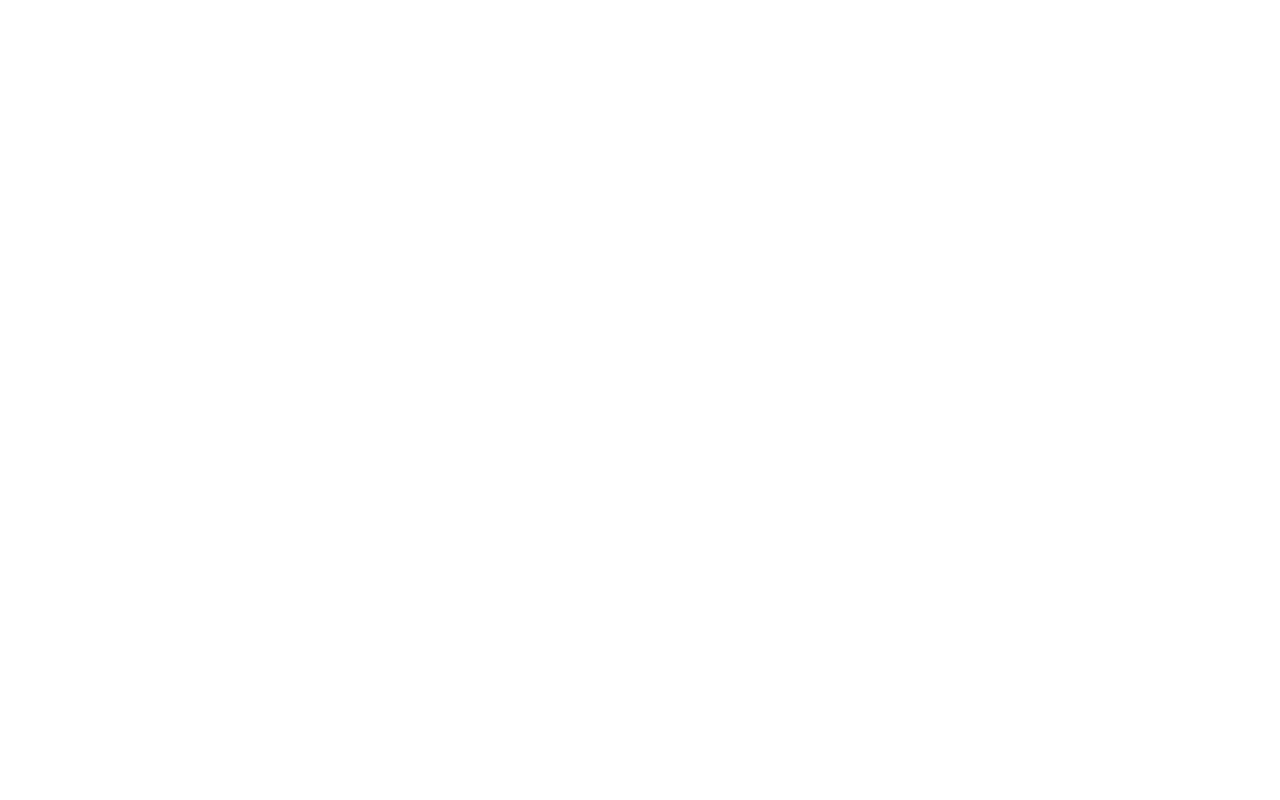
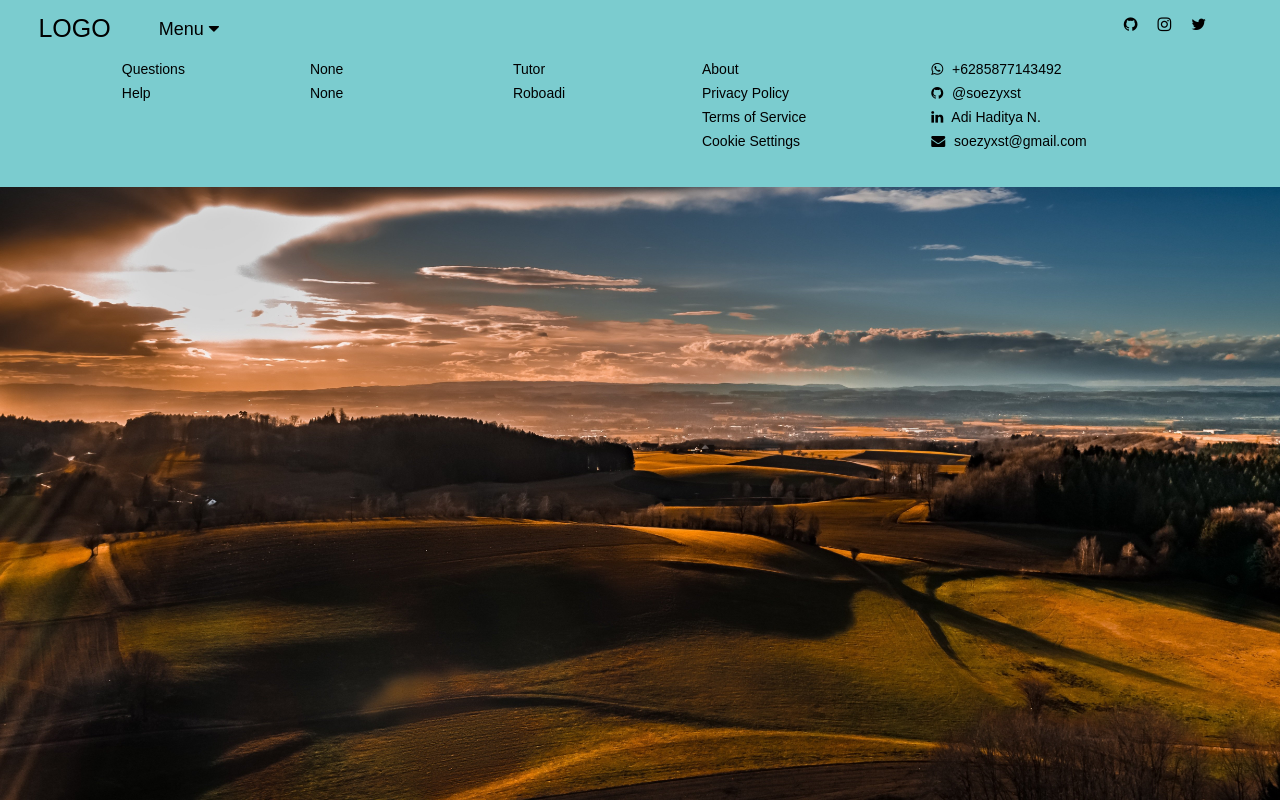
Before and after one commit to soezyxst/first_web, a plain HTML site: page about.html in a window 1280 px wide. Drawn offline with Linux system fonts and the light colour scheme.

Commit message:
Add files via upload

```diff
--- a/about.html
+++ b/about.html
@@ -0,0 +1,72 @@
+<!DOCTYPE html>
+<html lang="en">
+
+<head>
+    <meta charset="UTF-8">
+    <meta http-equiv="X-UA-Compatible" content="IE=edge">
+    <meta name="viewport" content="width=device-width, initial-scale=1.0">
+    <title>First Web</title>
+    <link rel="stylesheet" href="style.css" />
+    <link rel="stylesheet" href="https://cdnjs.cloudflare.com/ajax/libs/font-awesome/4.7.0/css/font-awesome.css" />
+</head>
+
+<body>
+    <nav class="topnav">
+        <a href="#" id="logo">LOGO</a>
+        <div class="dropdown">
+            <button class="dropbut">Menu <i class="fa fa-caret-down"></i></button>
+            <div class="dropcont">
+                <a href="index.html">Home</a>
+                <a href="about.html">About</a>
+                <a href="contact.html">Contact</a>
+            </div>
+        </div>
+        <div class="ic">
+            <a href="https://github.com/soezyxst"><i class="fa fa-github"></i></a>
+            <a href="https://www.instagram.com/adihnursyam"><i class="fa fa-instagram"></i></a>
+            <a href="https://twitter.com/soezyxsttt?t=2wUAXlYJk2KD0uGv4Ogusg&s=09"><i class="fa fa-twitter"></i></a>
+        </div>
+    </nav>
+    <div>
+
+    </div>
+    <nav class="botnav">
+        <div class="maindiv">
+            <div id="logo2"><a href="index.html">
+                    <h2>LOGO</h2>
+                </a></div>
+            <div>
+                <p>Adi</p>
+                <a href="">Questions</a>
+                <a href="">Help</a>
+            </div>
+        </div>
+        <div class="maindiv">
+            <p>Products</p>
+            <a href="">None</a>
+            <a href="">None</a>
+        </div>
+        <div class="maindiv">
+            <p>Service</p>
+            <a href="">Tutor</a>
+            <a href="">Roboadi</a>
+        </div>
+        <div class="maindiv">
+            <p>Company</p>
+            <a href="">About</a>
+            <a href="">Privacy Policy</a>
+            <a href="">Terms of Service</a>
+            <a href="">Cookie Settings</a>
+        </div>
+        <div class="maindiv" id="contact">
+            <p>Contact</p>
+            <a href=""><i class="fa fa-whatsapp icb"></i> +6285877143492</a>
+            <a href=""><i class="fa fa-github icb"></i> @soezyxst</a>
+            <a href=""><i class="fa fa-linkedin icb"></i> Adi Haditya N.</a>
+            <a href=""><i class="fa fa-envelope icb"></i> soezyxst@gmail.com</a>
+        </div>
+    </nav>
+    <script src="script.js" type="text/javascript"></script>
+</body>
+
+</html>
--- a/style.css
+++ b/style.css
@@ -5,6 +5,9 @@
 
 body{
     font-family: Arial, Helvetica, sans-serif;
+    background: fixed;
+    background-image: url('assets/images/exa.jpg');
+    background-size: cover;
 }
 
 .topnav{
@@ -51,7 +54,7 @@ body{
 }
 
 .dropbut:hover{
-    color: aliceblue;
+    color: rgb(45, 86, 20);
     cursor: pointer;
 }
 
@@ -104,8 +107,6 @@ body{
     height: auto;
     background-color: rgb(123, 204, 207);
     display: flex;
-    flex-wrap: wrap;
-    justify-content: space-between;
     width: 100%;
     gap: 20px;
 }
@@ -113,6 +114,7 @@ body{
 .botnav .maindiv {
     float: left;
     margin: 30px;
+    margin-right: 75px;
 }
 
 .botnav .maindiv div{
@@ -134,6 +136,10 @@ body{
     margin-bottom: 8px;
 }
 
+.botnav a:hover{
+    color: rgb(26, 86, 88);
+}
+
 #logo2{
     margin-right: 30px;
 }
@@ -145,6 +151,16 @@ body{
 
     .botnav .maindiv {
         margin: 15px;
+        font-size: 80%;
+    }
+
+    #subnav{
+        float: left;
+        display: grid;
+    }
+
+    #subnav div{
+        width: 40%;
     }
 }
 
@@ -152,6 +168,17 @@ body{
     margin-right: 5px;
 }
 
-#contact{
-    margin-right: 50px;
+#subnav{
+    display: flex;
+    justify-content: space-between;
+    flex-wrap: wrap;
 }
+
+#copyright{
+    background-color: rgb(123, 204, 207);
+    font-size: 12px;
+}
+
+#copyright i{
+    margin: 10px;
+}
```
Also changed, not shown: contact.html (+72 -0 lines), index.html (+5 -0 lines), assets/images/exa.jpg (added), 1 other file.
